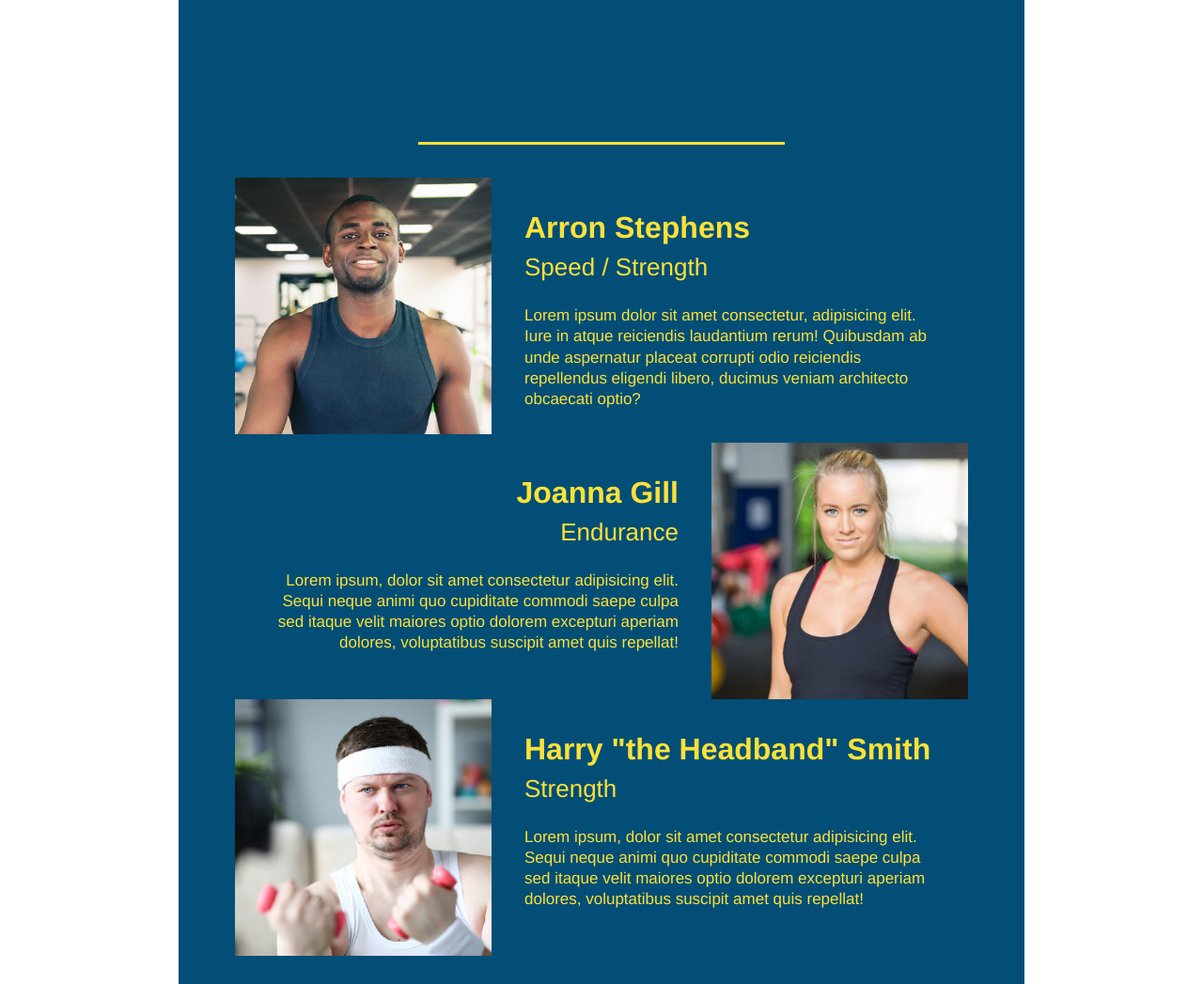
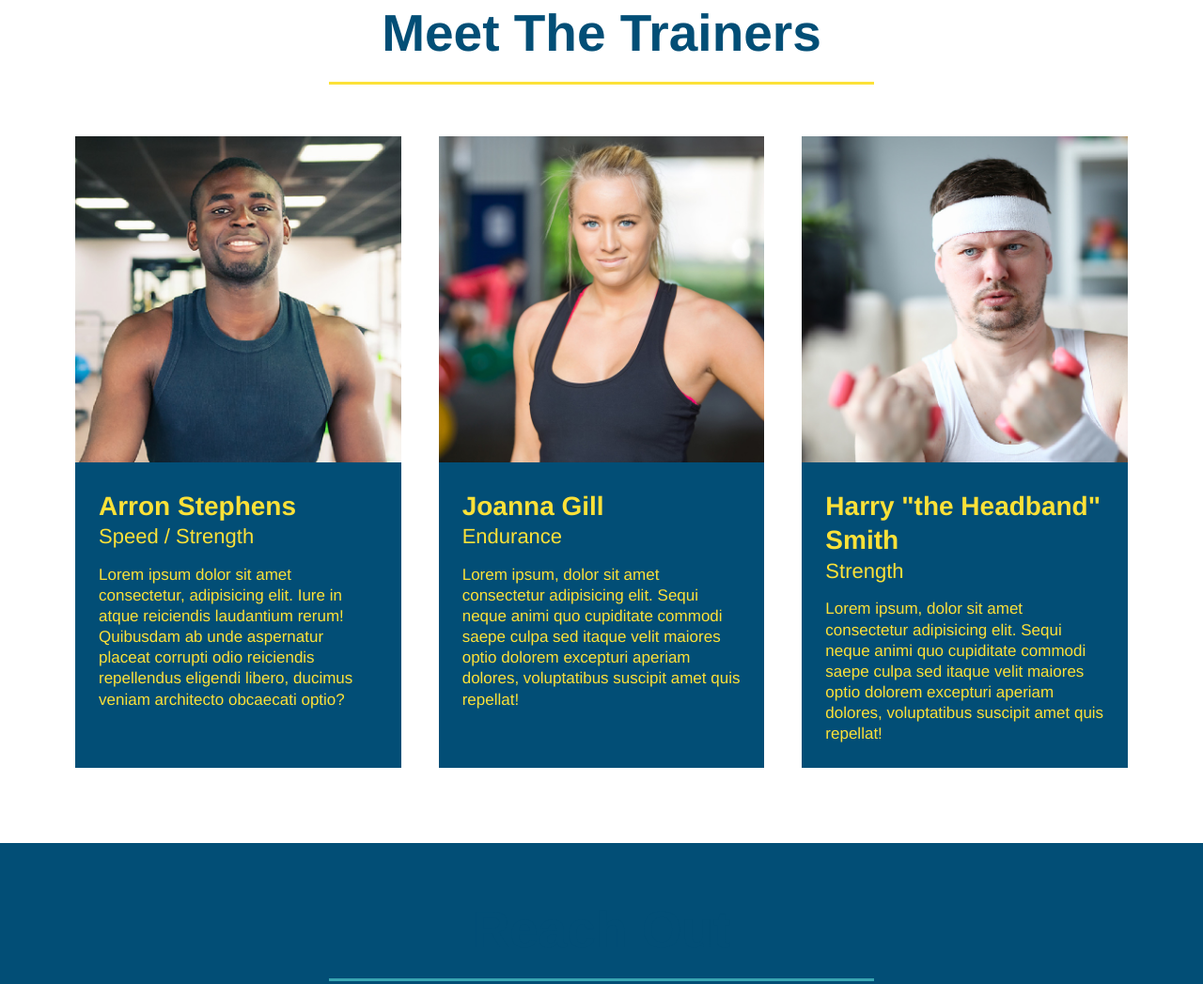
Before and after one commit to tkcannon/run-buddy, a plain HTML site: page index.html in a window 1280 px wide. Shown: the part 2792-3839 px from the top of the page at 94% size. Drawn offline with Linux system fonts and the light colour scheme.

Commit message:
created card layout

```diff
--- a/assets/css/style.css
+++ b/assets/css/style.css
@@ -211,22 +211,27 @@ h3 {
 }
 
 .trainers {
-    width: 900px;
-    margin: 0 auto 30px auto;
+    width: 100%;
+    margin: 0;
+    display: flex;
+    flex-wrap: wrap;
+    justify-content: space-around;
+}
+
+.trainer {
+    margin: 20px;
+    flex: 1;
     background: #024e76;
     color: #fce138;
-    overflow: auto;
 }
 
 .trainer img {
-    width: 35%;
-    float: left;
+    width: 100%;
 }
 
 .trainer-bio {
-    padding: 35px;
-    float: left;
-    width: 65%;
+    padding: 25px;
+    line-height: 1.3;
 }
 
 .text-left {
@@ -238,19 +243,17 @@ h3 {
 }
 
 .trainer-bio h3 {
-    font-size: 32px;
-    margin-bottom: 8px;
+    font-size: 28px;
 }
 
 .trainer-bio h4 {
     font-weight: lighter;
-    font-size: 26px;
-    margin-bottom: 25px;
+    font-size: 22px;
+    margin-bottom: 15px;
 }
 
 .trainer-bio p {
     font-size: 17px;
-    line-height: 1.3;
 }
 
 .contact-info {
--- a/index.html
+++ b/index.html
@@ -154,55 +154,65 @@
     </section>
 
     <!--"meet the trainers" section-->
-    <section id="your-trainers" class="trainers">
+    <section id="your-trainers">
         <div>
             <h2 class="section-title primary-border">
                 Meet The Trainers
             </h2>
         </div>
 
+        <div class="trainers">
             <!-- first trainer bio -->
             <article class="trainer">
-            <img src="./assets/images/trainer-1.jpg" alt="Arron Stephens in his workout clothes, ready to pump iron" />
-            <div class="trainer-bio text-left">
-                <h3>Arron Stephens</h3>
-                <h4>Speed / Strength</h4>
-                <p>Lorem ipsum dolor sit amet consectetur, adipisicing elit. Iure in atque reiciendis laudantium rerum!
-                    Quibusdam ab unde aspernatur placeat corrupti odio reiciendis repellendus eligendi libero, ducimus
-                    veniam architecto obcaecati optio?</p>
+                <img src="./assets/images/trainer-1.jpg"
+                    alt="Arron Stephens in his workout clothes, ready to pump iron" />
+                <div class="trainer-bio">
+                    <h3 class="trainer-name">Arron Stephens</h3>
+                    <h4 class="trainer-role">Speed / Strength</h4>
+                    <p>
+                        Lorem ipsum dolor sit amet consectetur, adipisicing elit. Iure in atque reiciendis laudantium
+                        rerum!
+                        Quibusdam ab unde aspernatur placeat corrupti odio reiciendis repellendus eligendi libero,
+                        ducimus
+                        veniam architecto obcaecati optio?
+                    </p>
                 </div>
             </article>
 
             <!-- second trainer bio -->
             <article class="trainer">
-            <div class="trainer-bio text-right">
-                <h3>Joanna Gill</h3>
-                <h4>Endurance</h4>
+                <img src="./assets/images/trainer-2.jpg" alt="Joanna Gill cooling off after a workout" />
+                <div class="trainer-bio">
+                    <h3 class="trainer-name">Joanna Gill</h3>
+                    <h4 class="trainer-role">Endurance</h4>
                     <p>
-                    Lorem ipsum, dolor sit amet consectetur adipisicing elit. Sequi neque animi quo cupiditate commodi
+                        Lorem ipsum, dolor sit amet consectetur adipisicing elit. Sequi neque animi quo cupiditate
+                        commodi
                         saepe culpa sed
                         itaque velit maiores optio dolorem excepturi aperiam dolores, voluptatibus suscipit amet quis
                         repellat!
                     </p>
                 </div>
-            <img src="./assets/images/trainer-2.jpg" alt="Joanna Gill cooling off after a workout" />
             </article>
 
             <!-- third trainer bio -->
             <article class="trainer">
                 <img src="./assets/images/trainer-3.jpg"
                     alt="Harry Smith wearing a headband and lifting comically small pink weights" />
-            <div class="trainer-bio text-left">
-                <h3>Harry "the Headband" Smith</h3>
-                <h4>Strength</h4>
+                <div class="trainer-bio">
+                    <h3 class="trainer-name">Harry "the Headband" Smith</h3>
+                    <h4 class="trainer-role">Strength</h4>
                     <p>
-                    Lorem ipsum, dolor sit amet consectetur adipisicing elit. Sequi neque animi quo cupiditate commodi
+                        Lorem ipsum, dolor sit amet consectetur adipisicing elit. Sequi neque animi quo cupiditate
+                        commodi
                         saepe culpa sed
                         itaque velit maiores optio dolorem excepturi aperiam dolores, voluptatibus suscipit amet quis
                         repellat!
                     </p>
                 </div>
             </article>
+        </div>
+
     </section>
 
     <!--"reach out"-->
```
Lines whose indentation alone changed are shown as unchanged.
